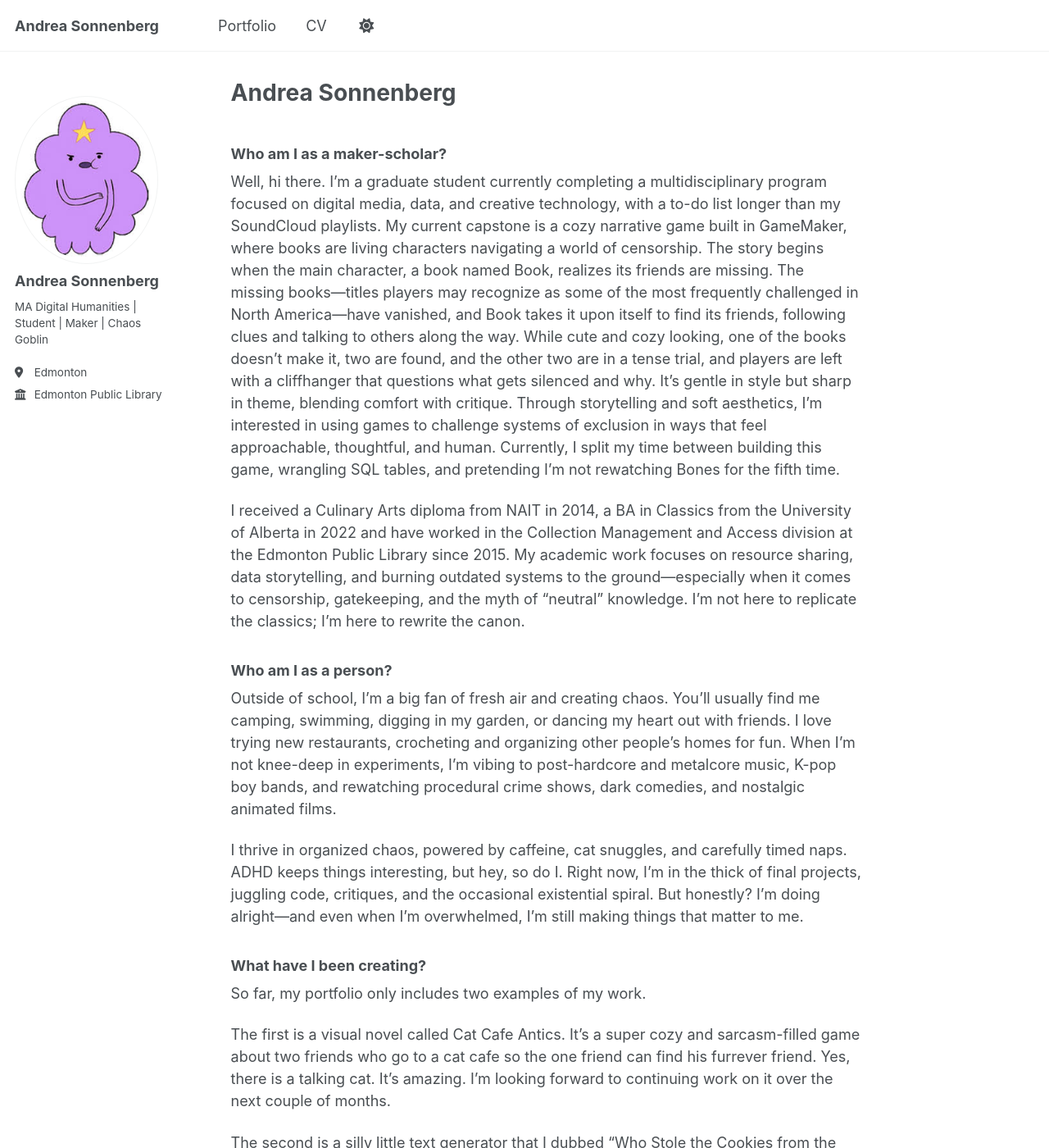
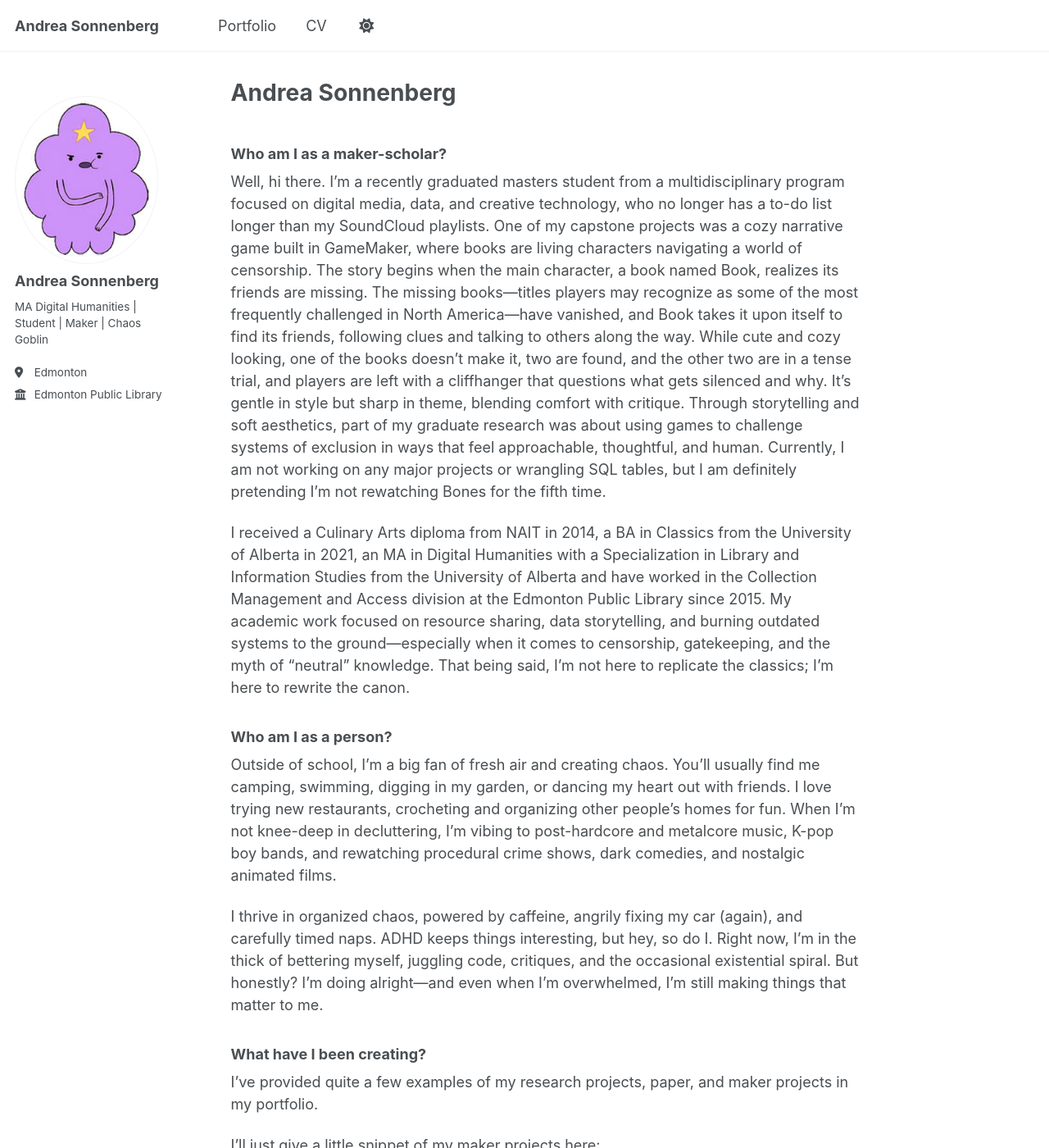
Before and after one commit to asonnenber/me, a Jekyll site: the page built from _pages/about.md, in a window 1280 px wide and 1400 px high. Shown: the whole window at 82% size. Built offline with Jekyll 4.4.1, drawn with Linux system fonts in a browser that asks for light colours; some of the changed text lies outside the part shown.

Commit message:
Update about.md

```diff
--- a/_pages/about.md
+++ b/_pages/about.md
@@ -8,18 +8,22 @@ redirect_from:
 ---
 
 ### Who am I as a maker-scholar?
-Well, hi there. I'm a graduate student currently completing a multidisciplinary program focused on digital media, data, and creative technology, with a to-do list longer than my SoundCloud playlists. My current capstone is a cozy narrative game built in GameMaker, where books are living characters navigating a world of censorship. The story begins when the main character, a book named Book, realizes its friends are missing. The missing books—titles players may recognize as some of the most frequently challenged in North America—have vanished, and Book takes it upon itself to find its friends, following clues and talking to others along the way. While cute and cozy looking, one of the books doesn't make it, two are found, and the other two are in a tense trial, and players are left with a cliffhanger that questions what gets silenced and why. It’s gentle in style but sharp in theme, blending comfort with critique. Through storytelling and soft aesthetics, I’m interested in using games to challenge systems of exclusion in ways that feel approachable, thoughtful, and human. Currently, I split my time between building this game, wrangling SQL tables, and pretending I’m not rewatching Bones for the fifth time.
+Well, hi there. I'm a recently graduated masters student from a multidisciplinary program focused on digital media, data, and creative technology, who no longer has a to-do list longer than my SoundCloud playlists. One of my capstone projects was a cozy narrative game built in GameMaker, where books are living characters navigating a world of censorship. The story begins when the main character, a book named Book, realizes its friends are missing. The missing books—titles players may recognize as some of the most frequently challenged in North America—have vanished, and Book takes it upon itself to find its friends, following clues and talking to others along the way. While cute and cozy looking, one of the books doesn't make it, two are found, and the other two are in a tense trial, and players are left with a cliffhanger that questions what gets silenced and why. It’s gentle in style but sharp in theme, blending comfort with critique. Through storytelling and soft aesthetics, part of my graduate research was about using games to challenge systems of exclusion in ways that feel approachable, thoughtful, and human. Currently, I am not working on any major projects or wrangling SQL tables, but I am definitely pretending I’m not rewatching Bones for the fifth time.
 
-I received a Culinary Arts diploma from NAIT in 2014, a BA in Classics from the University of Alberta in 2022 and have worked in the Collection Management and Access division at the Edmonton Public Library since 2015. My academic work focuses on resource sharing, data storytelling, and burning outdated systems to the ground—especially when it comes to censorship, gatekeeping, and the myth of "neutral" knowledge. I'm not here to replicate the classics; I'm here to rewrite the canon.
+I received a Culinary Arts diploma from NAIT in 2014, a BA in Classics from the University of Alberta in 2021, an MA in Digital Humanities with a Specialization in Library and Information Studies from the University of Alberta and have worked in the Collection Management and Access division at the Edmonton Public Library since 2015. My academic work focused on resource sharing, data storytelling, and burning outdated systems to the ground—especially when it comes to censorship, gatekeeping, and the myth of "neutral" knowledge. That being said, I'm not here to replicate the classics; I'm here to rewrite the canon.
 
 ### Who am I as a person?
-Outside of school, I’m a big fan of fresh air and creating chaos. You’ll usually find me camping, swimming, digging in my garden, or dancing my heart out with friends. I love trying new restaurants, crocheting and organizing other people’s homes for fun. When I’m not knee-deep in experiments, I’m vibing to post-hardcore and metalcore music, K-pop boy bands, and rewatching procedural crime shows, dark comedies, and nostalgic animated films.
+Outside of school, I’m a big fan of fresh air and creating chaos. You’ll usually find me camping, swimming, digging in my garden, or dancing my heart out with friends. I love trying new restaurants, crocheting and organizing other people’s homes for fun. When I’m not knee-deep in decluttering, I’m vibing to post-hardcore and metalcore music, K-pop boy bands, and rewatching procedural crime shows, dark comedies, and nostalgic animated films.
 
-I thrive in organized chaos, powered by caffeine, cat snuggles, and carefully timed naps. ADHD keeps things interesting, but hey, so do I. Right now, I'm in the thick of final projects, juggling code, critiques, and the occasional existential spiral. But honestly? I'm doing alright—and even when I'm overwhelmed, I'm still making things that matter to me.
+I thrive in organized chaos, powered by caffeine, angrily fixing my car (again), and carefully timed naps. ADHD keeps things interesting, but hey, so do I. Right now, I'm in the thick of bettering myself, juggling code, critiques, and the occasional existential spiral. But honestly? I'm doing alright—and even when I'm overwhelmed, I'm still making things that matter to me.
 
 ### What have I been creating?
-So far, my portfolio only includes two examples of my work.
+I've provided quite a few examples of my research projects, paper, and maker projects in my portfolio.
+
+I'll just give a little snippet of my maker projects here:
 
 The first is a visual novel called Cat Cafe Antics. It's a super cozy and sarcasm-filled game about two friends who go to a cat cafe so the one friend can find his furrever friend. Yes, there is a talking cat. It's amazing. I'm looking forward to continuing work on it over the next couple of months.
 
 The second is a silly little text generator that I dubbed "Who Stole the Cookies from the Cookie Jar?" It's so fun. It spits out different names and reasons why certain people stole cookies out of the cookie jar. You know who you are. I loved making this and changing the background and text to suit my aesthetic needs, which meant that I wanted to make something silly, which means cute colours. I will also be expanding its parameters to turn it into a fun Bluesky bot. I'm really looking forward to completing the Bluesky bot and adding it into my portfolio.
+
+The third is one of my capstone projects which I mentioned earlier in my bio. It's a game I created in GameMaker that I titled Book's Quest. This game is meant to elicit empathy when it comes to book censorship. I began creating Book's Quest during a largescale book censorship movement in 2025 where Canada and the US were banning many books within public schools.
```
